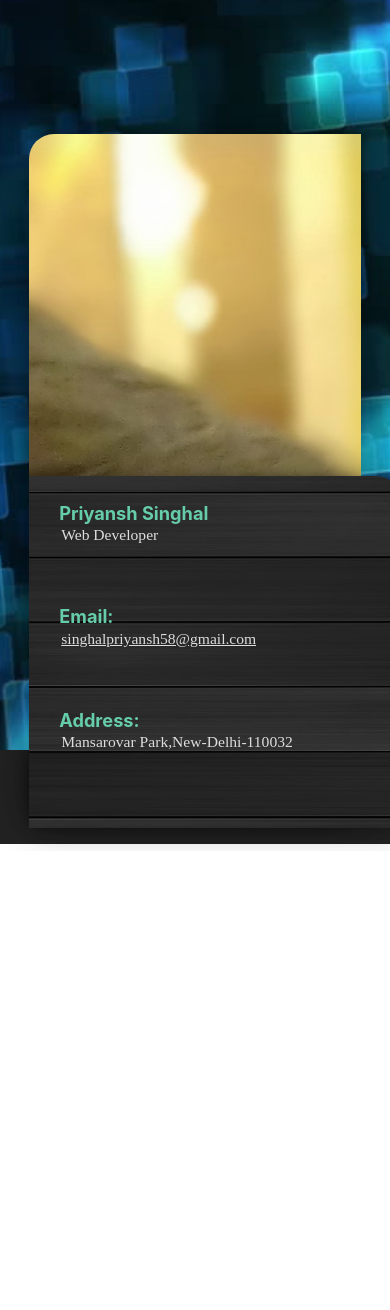
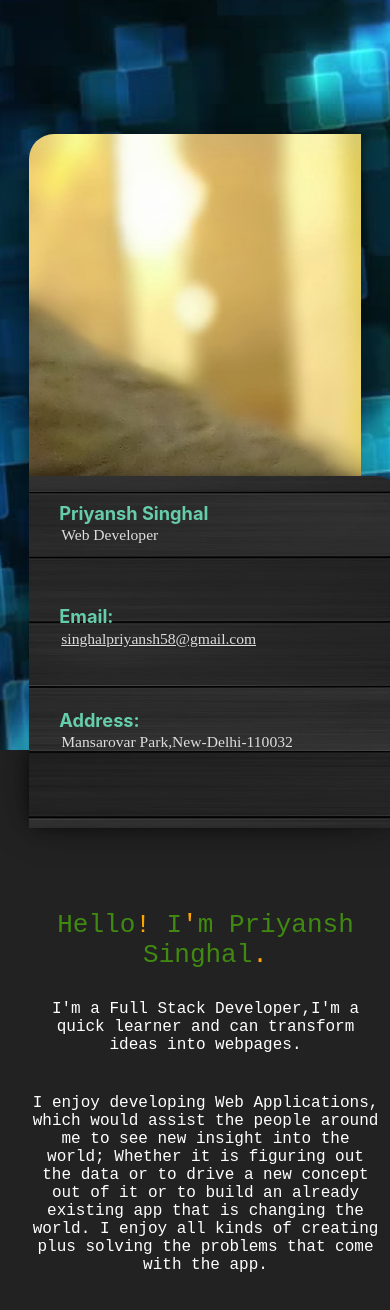
Before and after one commit to priyansh18/Portfolio, a React (Create React App) app: page / in a window 390 px wide. Shown: the top 1310 px of the page. Before the commit the page ends 851 px from the top, so only its background shows below. Built offline with nearby package versions, Linux system fonts and the light colour scheme.

Commit message:
ExtraInfo Component

```diff
--- a/src/App.js
+++ b/src/App.js
@@ -1,11 +1,13 @@
 import React from 'react';
 import './App.scss';
 import PersonalInfo from './components/PersonalInfo/PersonalInfo'
+import ExtraInfo from './components/ExtraInfo/ExtraInfo'
 
 function App() {
   return (
     <div className="App">
       <PersonalInfo/>
+      <ExtraInfo/>
     </div>
   );
 }
--- /dev/null
+++ b/src/components/ExtraInfo/ExtraInfo.jsx
@@ -0,0 +1,23 @@
+import React from "react";
+import "./ExtraInfo.scss";
+
+const ExtraInfo = () => {
+  return (
+    <div className="extra-info">
+      <div className="container">
+        <h3>
+          Hello<span>!</span> I<span>'</span>m Priyansh Singhal<span>.</span>
+        </h3>
+        <p className="break-words">I'm a Full Stack Developer,I'm a quick learner and can transform ideas into webpages. </p>
+        <p className="break-words last">
+          I enjoy developing Web Applications, which would assist the people around me to see new insight into the
+          world; Whether it is figuring out the data or to drive a new concept out of it or to build an already existing
+          app that is changing the world. I enjoy all kinds of creating plus solving the problems that come with the
+          app.
+        </p>
+      </div>
+    </div>
+  );
+};
+
+export default ExtraInfo;
--- /dev/null
+++ b/src/components/ExtraInfo/ExtraInfo.scss
@@ -0,0 +1,86 @@
+.extra-info {
+  width: 100vw;
+  .container {
+    width: 60%;
+    margin: 0 auto;
+    text-align: center;
+    color: #fff;
+    padding: 40px 30px 10px;
+    h3 {
+      font-weight: normal;
+      height: 10%;
+      font-size: xx-large;
+      margin-bottom: 30px;
+      font-family: monospace;
+      color: rgb(65, 138, 17);
+
+      span {
+        font-size: x-larger;
+        color: orange;
+      }
+    }
+
+    p.break-words {
+      word-wrap: break-word;
+      height: 45%;
+      padding: 0 40px;
+      font-size: x-large;
+      font-weight: 100;
+      font-family: monospace;
+      margin-bottom: 90px;
+    }
+
+    p.last {
+      margin-bottom: 80px;
+    }
+  }
+}
+
+@media (max-width: 1100px) {
+  .extra-info {
+    .container {
+      width: 70%;
+      p.break-words {
+        padding: 0 30px;
+        margin-bottom: 70px;
+      }
+    }
+  }
+}
+
+@media (max-width: 896px) {
+  .extra-info {
+    .container {
+      width: 70%;
+      p.break-words {
+        padding: 0 25px;
+        margin-bottom: 60px;
+      }
+    }
+  }
+}
+
+@media (max-width: 688px) {
+  .extra-info {
+    .container {
+      width: 80%;
+      p.break-words {
+        padding: 0;
+        font-size: large;
+        margin-bottom: 50px;
+      }
+    }
+  }
+}
+
+@media (max-width: 582px) {
+  .extra-info {
+    .container {
+      width: 90%;
+      p.break-words {
+        padding: 0;
+        margin-bottom: 40px;
+      }
+    }
+  }
+}
--- a/src/components/PersonalInfo/PersonalInfo.scss
+++ b/src/components/PersonalInfo/PersonalInfo.scss
@@ -241,7 +241,7 @@
             .details {
               color: #fff;
               height: 23%;
-              padding-bottom: 10px;
+              padding-bottom: 12px;
               .name {
                 font-size: 1.4em;
                 line-height: 1.4em;
```
